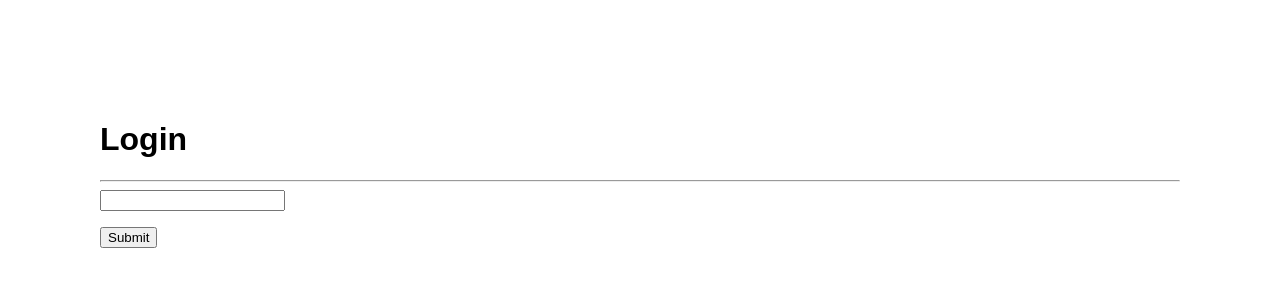
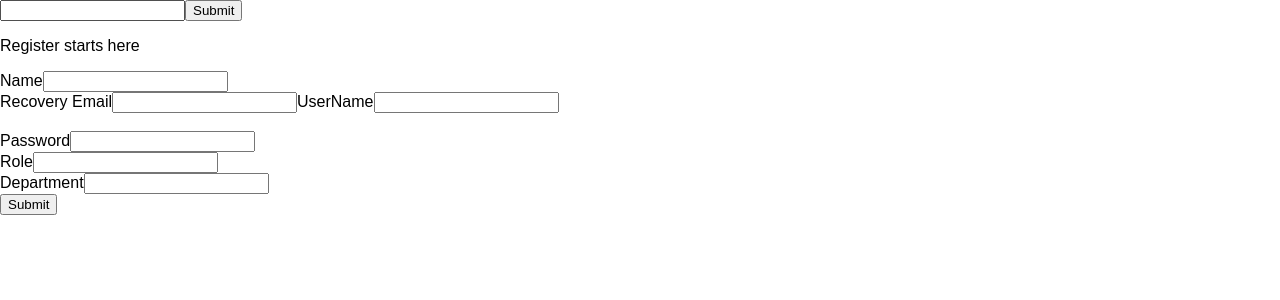
Before and after one commit to namreenjavlikar/CapstoneProject, a React (Create React App) app: page /auth/register in a window 1280 px wide. Shown: the top 300 px of the page. Built offline with nearby package versions, Linux system fonts and the light colour scheme; no server answers.

Commit message:
+ login register v1

```diff
--- a/src/App.js
+++ b/src/App.js
@@ -1,14 +1,19 @@
 import React, { Component } from 'react';
-import logo from './logo.svg';
-import './App.css';
+import { BrowserRouter as Router, Route, Link } from "react-router-dom"
 import Login from './Login'
+import Register from './Register'
+
 class App extends Component {
-
   render() {
     return (
-      <Login />
-    );
+      <Router>
+        <div>
+          <Route path="/auth/login" component={Login} />
+          <Route path="/auth/register" component={Register} />
+        </div>
+      </Router>
+    )
   }
 }
 
-export default App;
+export default App
--- a/src/Login.js
+++ b/src/Login.js
@@ -29,6 +29,8 @@ export default class Login extends Component {
         let password = field.substring(splitIndex + 1).trim()
 
         const result = await db.login(username, password)
+        console.log("RESULT : " , result)
+
         if (result) {
             sessionStorage.setItem("token", result.token)
         }
@@ -39,7 +41,7 @@ export default class Login extends Component {
             <div style={{ padding: 100 }}>
                 <h1>Login</h1>
                 <hr />
-                <input type="text" placeholder={this.state.name} value={this.state.name} onChange={e => this.setState({ name: e.target.value })} />
+                <input type="text" placeholder={this.state.credentials} value={this.state.credentials} onChange={e => this.setState({ credentials: e.target.value })} />
                 <p style={{color: 'red'}}>{this.state.messageToUser}</p>
                 <button onClick={() => this.handleLogin()}>Submit</button>
             </div>
--- a/src/registereman.js
+++ b/src/Register.js
@@ -6,6 +6,7 @@ import bcrypt from "bcryptjs"
 
 class Register extends Component {
     state = {
+        username: '',
         name: '',
         email: '',
         role: '',
@@ -13,14 +14,8 @@ class Register extends Component {
         password: ''
     }
 
-    async handleCreate() {
-        bcrypt.genSalt(10, (err, salt) => {
-            bcrypt.hash(this.state.password, salt, (err, hash) => {
-                db.collection('users').createOne({ name: this.state.name, email: this.state.email, role: this.state.role, department: this.state.department, password: hash })
-                this.setState({ name: '', email: '', role: '', department: '', password: '' })
-            })
-
-        })
+    async handleRegister() {
+        await db.register(this.state.username, this.state.password, this.state.name, this.state.role, this.state.department, this.state.email )
     }
 
 
@@ -44,6 +39,9 @@ class Register extends Component {
                     <input type="text" placeholder={this.state.name} value={this.state.name} onChange={e => this.setState({ name: e.target.value })} />
                     <br /><label>Recovery Email</label>
                     <input type="text" placeholder={this.state.email} value={this.state.email} onChange={e => this.setState({ email: e.target.value })} />
+                    <label>UserName</label>
+                    <input type="text" placeholder={this.state.username} value={this.state.username} onChange={e => this.setState({ username: e.target.value })} />
+                    <br />
                     <br /><label>Password</label>
                     <input type="text" placeholder={this.state.password} value={this.state.password} onChange={e => this.setState({ password: e.target.value })} />
 
@@ -64,7 +62,7 @@ class Register extends Component {
                     </select> */}
                     <input type="text" placeholder={this.state.department} value={this.state.department} onChange={e => this.setState({ department: e.target.value })} />
                     <br />
-                    <button onClick={() => this.handleCreate()}>Submit</button>
+                    <button onClick={() => this.handleRegister()}>Submit</button>
                 </div>
             </div>
         );
--- a/src/db.js
+++ b/src/db.js
@@ -48,12 +48,19 @@ class DB {
         return this
     }
 
-    async register(_id, password) {
+    async register(_id, password, name, role, department, email) {
         const response = await this.authFetch(
-            'auth/register',
+            '/auth/register',
             {
                 method: 'POST',
-                body: JSON.stringify({ password }),
+                body: JSON.stringify({
+                    _id,
+                    password,
+                    name,
+                    role,
+                    department,
+                    email
+                }),
                 headers: {
                     'Content-Type': 'application/json'
                 }
@@ -65,7 +72,7 @@ class DB {
 
     async login(_id, password) {
         const response = await this.authFetch(
-            'auth/login',
+            '/auth/login',
             {
                 method: 'POST',
                 body: JSON.stringify({ _id, password }),
```
Also changed, not shown: server.js (+15 -6 lines).
